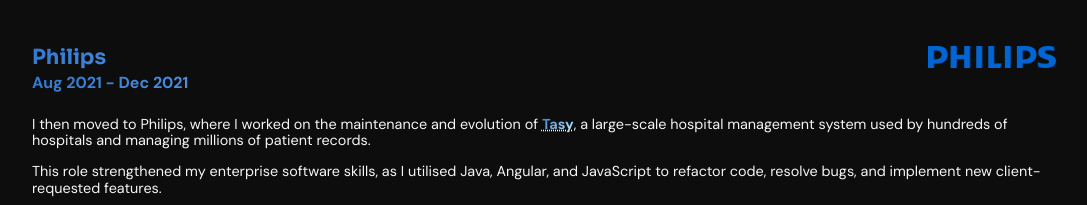
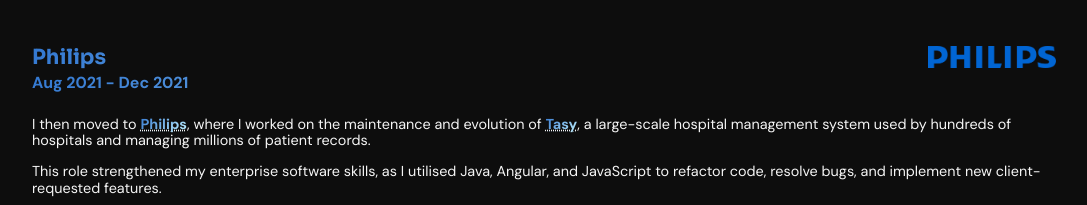
Before and after one commit to moratelli/site, a React (Vite) app: page / in a window 1280 px wide. Shown: the part 1376-1581 px from the top of the page, without its empty margins (96-1183 px from the left). Built offline with nearby package versions, Linux system fonts and the light colour scheme.

Commit message:
feat: add philips link

```diff
--- a/src/components/MyJourney/Milestones/Philips.tsx
+++ b/src/components/MyJourney/Milestones/Philips.tsx
@@ -30,6 +30,11 @@
             components={[
               <a
                 className="text-gradient-philips"
+                href="https://www.philips.com.br/healthcare"
+                target="_blank"
+              />,
+              <a
+                className="text-gradient-philips"
                 href="https://www.philips.com.br/healthcare/resources/landing/solucao-tasy"
                 target="_blank"
               />,
--- a/src/i18n/en.json
+++ b/src/i18n/en.json
@@ -66,7 +66,7 @@
     },
     "philips": {
       "dates": "Aug 2021 - Dec 2021",
-      "paragraph1": "I then moved to Philips, where I worked on the maintenance and evolution of <0>Tasy</0>, a large-scale hospital management system used by hundreds of hospitals and managing millions of patient records.",
+      "paragraph1": "I then moved to <0>Philips</0>, where I worked on the maintenance and evolution of <1>Tasy</1>, a large-scale hospital management system used by hundreds of hospitals and managing millions of patient records.",
       "paragraph2": "This role strengthened my enterprise software skills, as I utilised Java, Angular, and JavaScript to refactor code, resolve bugs, and implement new client-requested features.",
       "tags": [
         "Java",
--- a/src/i18n/fr_CA.json
+++ b/src/i18n/fr_CA.json
@@ -66,7 +66,7 @@
     },
     "philips": {
       "dates": "Août 2021 - Déc 2021",
-      "paragraph1": "Je suis ensuite passé chez Philips, où j'ai travaillé à la maintenance et à l'évolution de <0>Tasy</0>, un système de gestion hospitalière à grande échelle utilisé par des centaines d'hôpitaux et gérant des millions de dossiers patients.",
+      "paragraph1": "Je suis ensuite passé chez <0>Philips</0>, où j'ai travaillé à la maintenance et à l'évolution de <1>Tasy</1>, un système de gestion hospitalière à grande échelle utilisé par des centaines d'hôpitaux et gérant des millions de dossiers patients.",
       "paragraph2": "Ce rôle a renforcé mes compétences en logiciels d'entreprise, car j'ai utilisé Java, Angular et JavaScript pour remanier le code, corriger des bogues et implémenter de nouvelles fonctionnalités demandées par les clients.",
       "tags": [
         "Java",
--- a/src/i18n/pt_BR.json
+++ b/src/i18n/pt_BR.json
@@ -66,7 +66,7 @@
     },
     "philips": {
       "dates": "Ago 2021 - Dez 2021",
-      "paragraph1": "Em seguida, mudei para a Philips, onde trabalhei na manutenção e evolução do <0>Tasy</0>, um sistema de gestão hospitalar de grande escala usado por centenas de hospitais e que gerencia milhões de registros de pacientes.",
+      "paragraph1": "Em seguida, mudei para a <0>Philips</0>, onde trabalhei na manutenção e evolução do <1>Tasy</1>, um sistema de gestão hospitalar de grande escala usado por centenas de hospitais e que gerencia milhões de registros de pacientes.",
       "paragraph2": "Este papel fortaleceu minhas habilidades em software empresarial, pois utilizei Java, Angular e JavaScript para refatorar código, corrigir bugs e implementar novas funcionalidades solicitadas por clientes.",
       "tags": [
         "Java",
```
